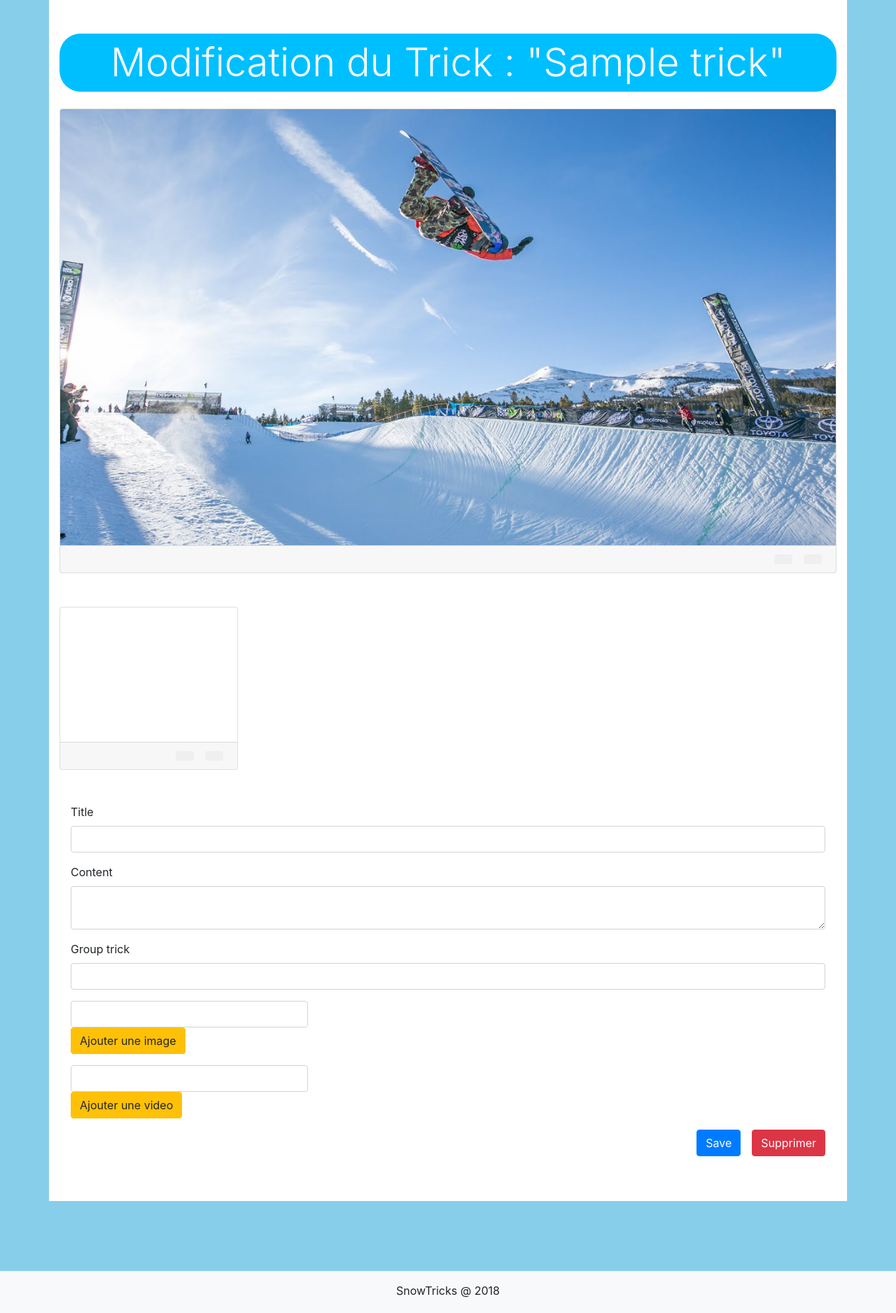
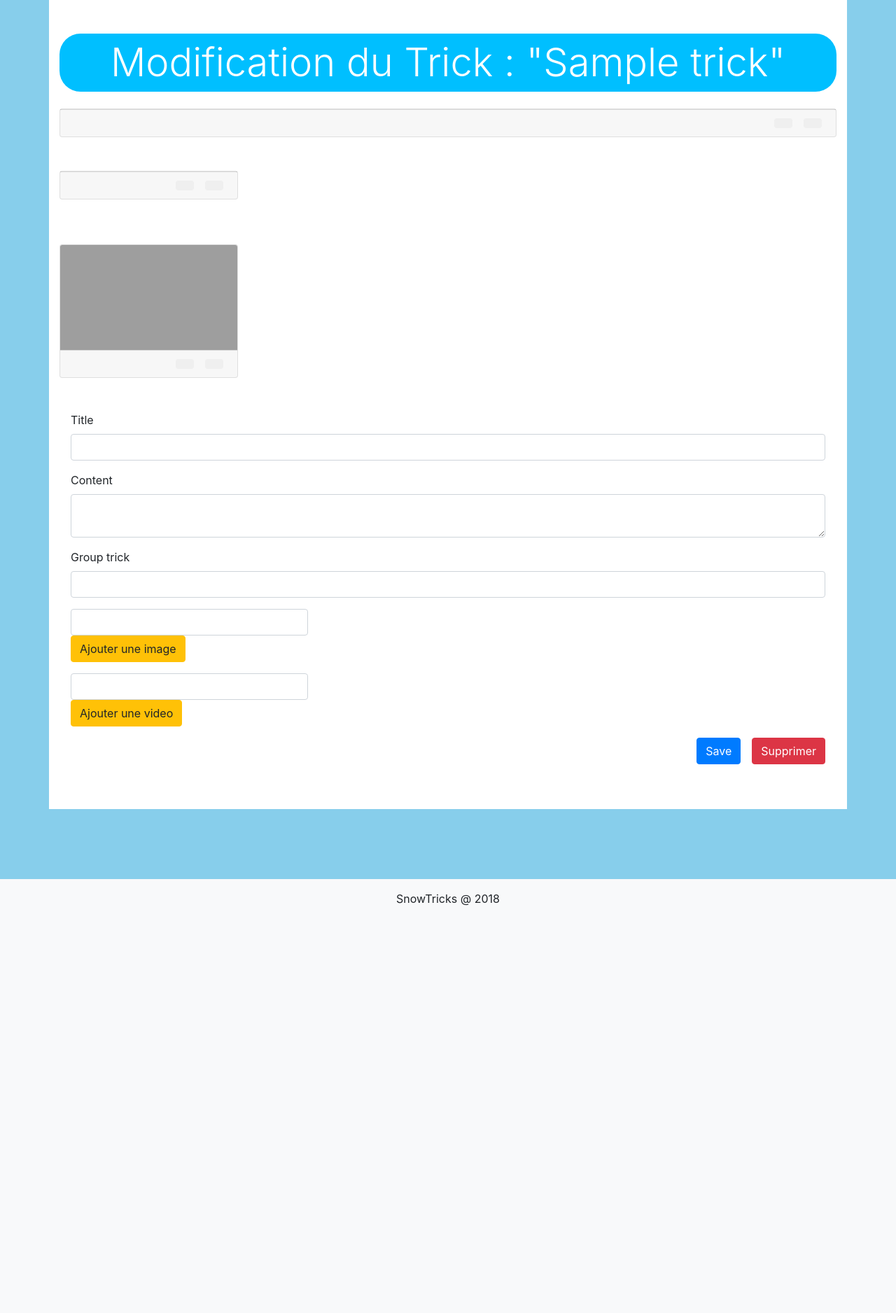
Before and after one commit to Beskargam/Project6_SnowTricks, a Symfony app: template templates/trick/edit.html.twig in a window 1280 px wide. Shown: the part 66-1942 px from the top of the page at 70% size. After the commit the page ends 1360 px from the top, so only its background shows below. Run offline with Twig, Linux system fonts and the light colour scheme; the template is opened without the code that fills it: most values are stand-ins (such as "Sample title", 1, 10 or a date in 2020); form fields are guessed from the names that the template uses; some libraries are stand-ins or nearby versions; grey boxes are pictures that could not be loaded.

Commit message:
edit button improvements

```diff
--- a/public/css/form.css
+++ b/public/css/form.css
@@ -11,7 +11,3 @@
 .field-space {
     margin: 1rem;
 }
-
-.action-button-space {
-    margin-right: 1rem;
-}
--- a/public/css/styles.css
+++ b/public/css/styles.css
@@ -39,7 +39,7 @@
     margin-bottom: 1rem;
 }
 
-.action-icon {
+.action-button-space {
     margin-right: 1rem;
 }
 
--- a/public/js/formTrickEdit.js
+++ b/public/js/formTrickEdit.js
@@ -3,6 +3,14 @@
     $('.field-img-edit').hide();
     $('.btn-img-edit').click(function (e) {
         $('.field-img-edit').show();
+
+        e.preventDefault();
+        return false
+    });
+
+    // Image Delete
+    $('.btn-img-delete').click(function (e) {
+        $('.card-img-display').css({opacity : 0.5});
 
         e.preventDefault();
         return false
@@ -15,7 +23,7 @@
 
         e.preventDefault();
         return false
-    })
+    });
 
     // Video Delete
     $('.btn-video-delete').click(function (e) {
@@ -23,5 +31,5 @@
 
         e.preventDefault();
         return false
-    })
+    });
 });
--- a/src/Controller/ArticleController.php
+++ b/src/Controller/ArticleController.php
@@ -194,11 +194,12 @@
             ]);
 
         $form = $this->createForm(TrickType::class, $trick);
+        $form->getData();
 
         $form->handleRequest($request);
         if ($form->isSubmitted() AND $form->isValid()) {
             $pathImage = $this->getParameter('kernel.project_dir') . '/public/uploads/images';
-            $trick = $form->getData();
+            $trick =
 
             // images uploads
             $images = $trick->getImages();
--- a/templates/home/home.html.twig
+++ b/templates/home/home.html.twig
@@ -45,7 +45,7 @@
                                         <a class="float-right"
                                            href="{{ path('app_delete', {'id' : trick.id}) }}"><span
                                                     class="oi oi-trash"></span></a>
-                                        <a class="action-icon float-right"
+                                        <a class="action-button-space float-right"
                                            href="{{ path('app_edit', {'id' : trick.id}) }}"><span
                                                     class="oi oi-pencil"></span></a>
                                     {% endif %}
--- a/templates/trick/edit.html.twig
+++ b/templates/trick/edit.html.twig
@@ -15,22 +15,12 @@
             </div>
         </div>
         {% if trick.images is defined %}
-            {% for image in imageList %}
-                {% if loop.first %}
             <div class="row">
                 <div class="col-sm-12">
                     <div class="card home-card">
-                <img class="card-img-top card-img-display"
-                     src="{{ asset('images/default_trickImage.jpg') }}"
-                     alt="Card image cap">
-                {% else %}
-                    <div class="row d-flex">
-                    <div class="trick-galery-box col-sm-12 col-md-6 col-lg-3">
-                    <div class="card home-card">
-                {#<img class="card-img-top card-img-display card-img-zoom"
-                     src="{{ asset('uploads/images/' ~ trick.image ) }}"
+                        {#<img class="card-img-top card-img-display"
+                             src="{{ asset('uploads/images/' ~ trick.images) }}"
                              alt="Card image cap">#}
-                {% endif %}
                         <div class="card-footer">
                             <div class="field-img-edit">
                                 {{ form_widget(form.images) }}
@@ -45,25 +35,50 @@
                     </div>
                 </div>
             </div>
-            {% endfor %}
         {% else %}
             <div class="row">
                 <div class="col-sm-12">
                     <div class="card home-card">
-                        <img class="card-img-top card-img-zoom"
+                        <img class="card-img-top"
                              src="{{ asset('images/default_trickImage.jpg') }}"
                              alt="Card image cap">
                         <div class="card-footer">
+                            <div class="field-img-edit">
                                 {{ form_widget(form.images) }}
-                    <button class="btn float-right">
+                            </div>
+                            <button class="btn btn-img-delete float-right">
                                 <span class="oi oi-trash"></span>
                             </button>
-                    <button class="btn action-button-space float-right">
+                            <button class="btn btn-img-edit action-button-space float-right">
                                 <span class="oi oi-pencil"></span>
                             </button>
                         </div>
                     </div>
                 </div>
+            </div>
+        {% endif %}
+        {% if trick.images is defined %}
+                <div class="row d-flex">
+            {% for image in imageList %}
+                    <div class="trick-galery-box col-sm-12 col-md-6 col-lg-3">
+                        <div class="card home-card">
+                            {#<img class="card-img-top card-img-display"
+                                 src="{{ asset('uploads/images/' ~ trick.images ) }}"
+                                 alt="Card image cap">#}
+                            <div class="card-footer">
+                                <div class="field-img-edit">
+                                    {{ form_widget(form.images) }}
+                                </div>
+                                <button class="btn btn-img-delete float-right">
+                                    <span class="oi oi-trash"></span>
+                                </button>
+                                <button class="btn btn-img-edit action-button-space float-right">
+                                    <span class="oi oi-pencil"></span>
+                                </button>
+                            </div>
+                        </div>
+                    </div>
+            {% endfor %}
             </div>
         {% endif %}
 
@@ -72,7 +87,7 @@
                 {% for video in videoList %}
                     <div class="trick-galery-box col-sm-12 col-md-6 col-lg-3">
                         <div class="card home-card">
-                            <embed class="card-img-top card-video-display card-img-zoom"
+                            <embed class="card-img-top card-video-display"
                                    src="https://www.youtube.com/embed/{{ video.url }}"
                                    allow="accelerometer; autoplay; encrypted-media; gyroscope; picture-in-picture"
                                    allowfullscreen>
--- a/templates/trick/trick.html.twig
+++ b/templates/trick/trick.html.twig
@@ -24,7 +24,7 @@
     <div class="row d-flex">
         <div class="trick-galery-box col-sm-12 col-md-6 col-lg-3">
             <div class="card home-card">
-                {#<img class="card-img-top card-img-zoom"
+                {#<img class="card-img-top"
                      src="{{ asset('uploads/images/' ~ trick.image ) }}"
                      alt="Card image cap">#}
                 {% endif %}
@@ -48,7 +48,7 @@
             {% for video in trick.videos %}
                     <div class="trick-galery-box col-sm-12 col-md-6 col-lg-3">
                         <div class="card home-card">
-                            <embed class="card-img-top card-img-zoom" src="https://www.youtube.com/embed/hih9jIzOoRg" frameborder="0"
+                            <embed class="card-img-top" src="https://www.youtube.com/embed/{{ video.url }}"
                                    allow="accelerometer; autoplay; encrypted-media; gyroscope; picture-in-picture"
                                    allowfullscreen>
                         </div>
--- a/templates/trick/tricksList.html.twig
+++ b/templates/trick/tricksList.html.twig
@@ -28,7 +28,7 @@
                                     <a class="float-right"
                                        href="{{ path('app_delete', {'id' : trick.id}) }}"><span
                                                 class="oi oi-trash"></span></a>
-                                    <a class="action-icon float-right" href="{{ path('app_edit', {'id' : trick.id}) }}"><span
+                                    <a class="action-button-space float-right" href="{{ path('app_edit', {'id' : trick.id}) }}"><span
                                                 class="oi oi-pencil"></span></a>
                                 {% endif %}
                             </div>
```
Also changed, not shown: src/Entity/Image.php (+17 -0 lines), src/Form/ImageType.php (+7 -1 lines), src/Migrations/Version20181214131344.php (added, +28 -0 lines). Lines whose indentation alone changed are shown as unchanged.
